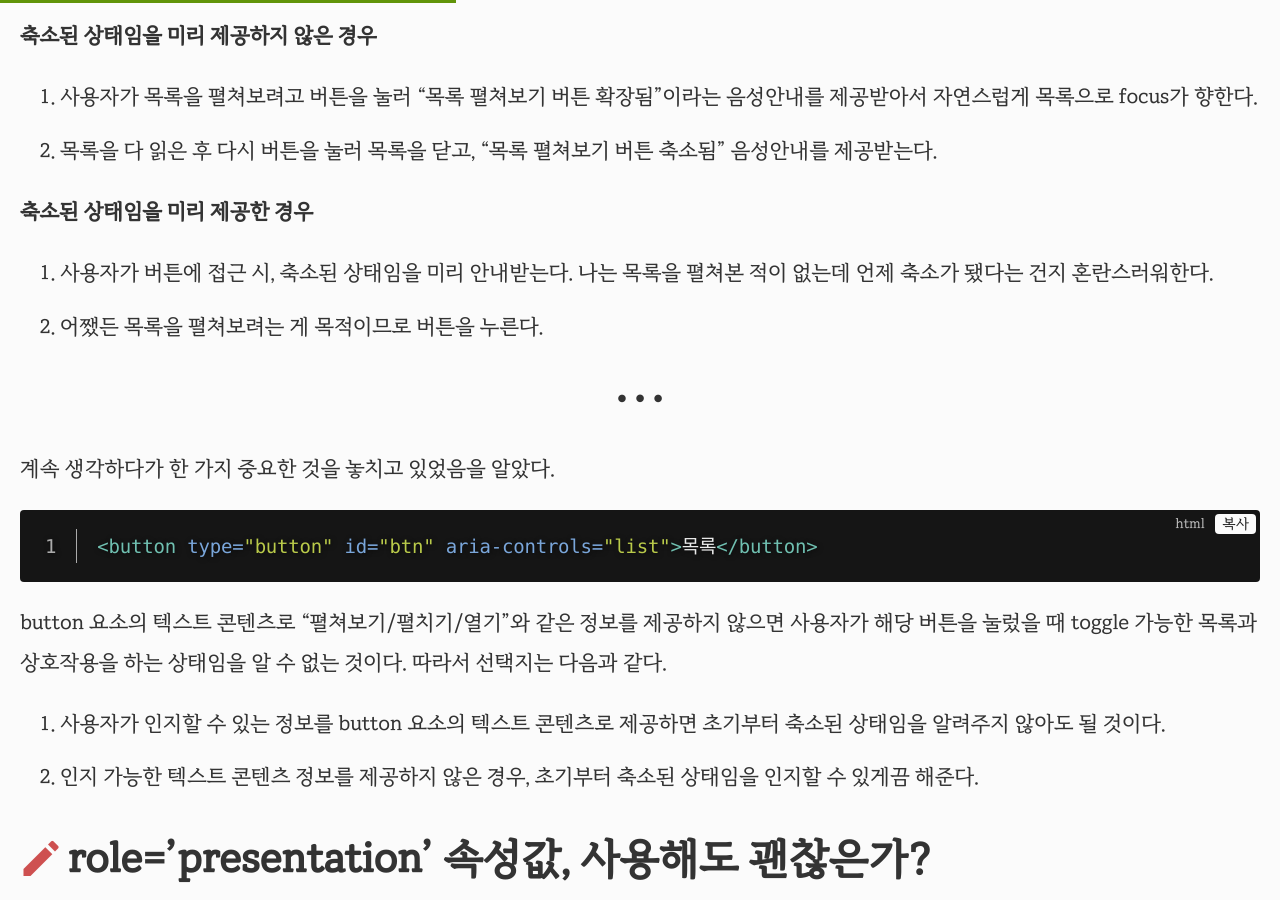
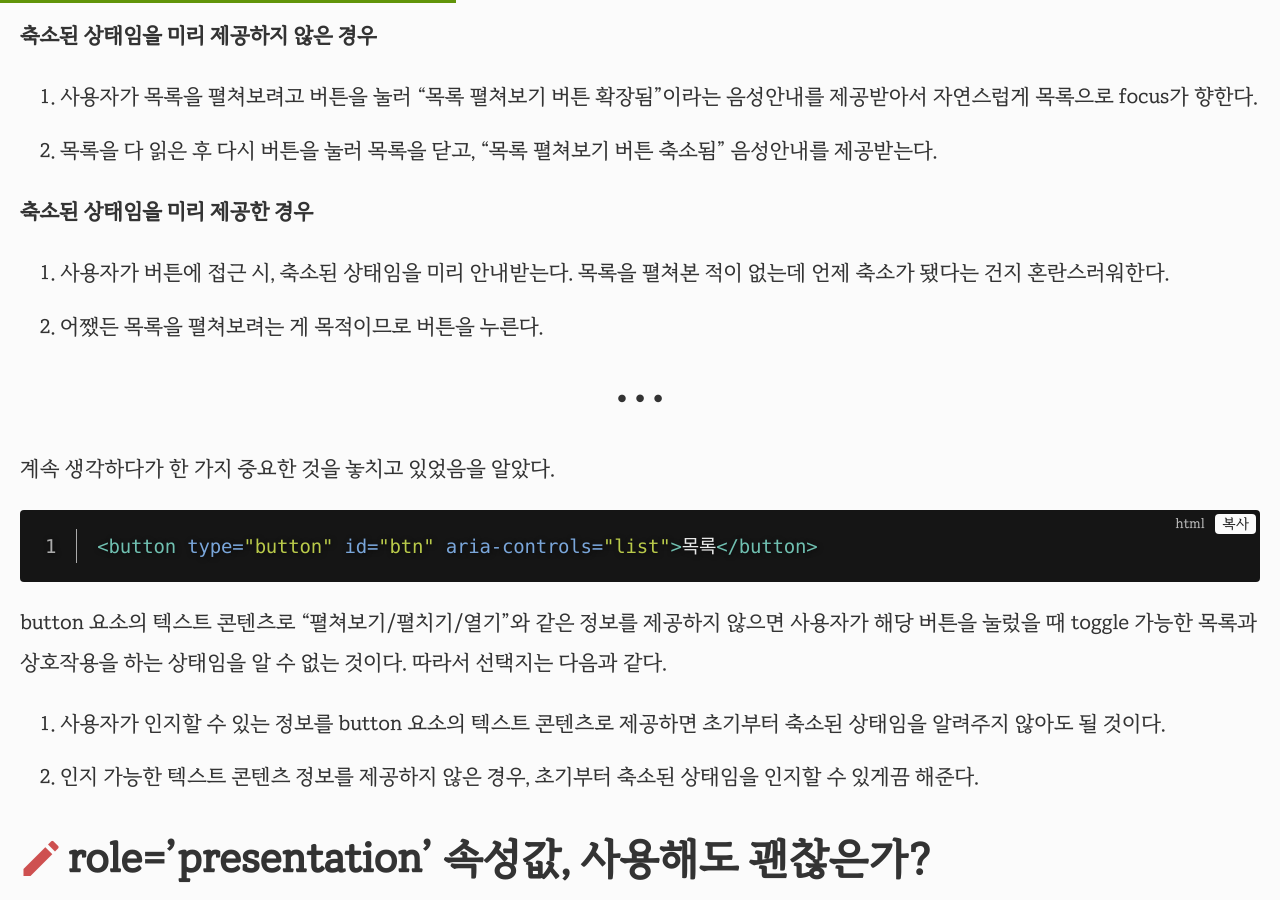
Before and after one commit to selosele/selosele.github.io, a Jekyll site: the page built from _posts/2020-12-19-about-wai-aria2.md, in a window 1280 px wide and 900 px high, scrolled down 1318 px. Built offline with Jekyll 4.4.1, drawn with Linux system fonts in a browser that asks for light colours; comment, search, counter and statistics services are not loaded.

Commit message:
포스트 수정

```diff
--- a/_posts/2020-12-19-about-wai-aria2.md
+++ b/_posts/2020-12-19-about-wai-aria2.md
@@ -43,7 +43,7 @@ post_dropcap: false
 
 **축소된 상태임을 미리 제공한 경우**
 
-1. 사용자가 버튼에 접근 시, 축소된 상태임을 미리 안내받는다. 나는 목록을 펼쳐본 적이 없는데 언제 축소가 됐다는 건지 혼란스러워한다.
+1. 사용자가 버튼에 접근 시, 축소된 상태임을 미리 안내받는다. 목록을 펼쳐본 적이 없는데 언제 축소가 됐다는 건지 혼란스러워한다.
 2. 어쨌든 목록을 펼쳐보려는 게 목적이므로 버튼을 누른다.
 
 ---
```
